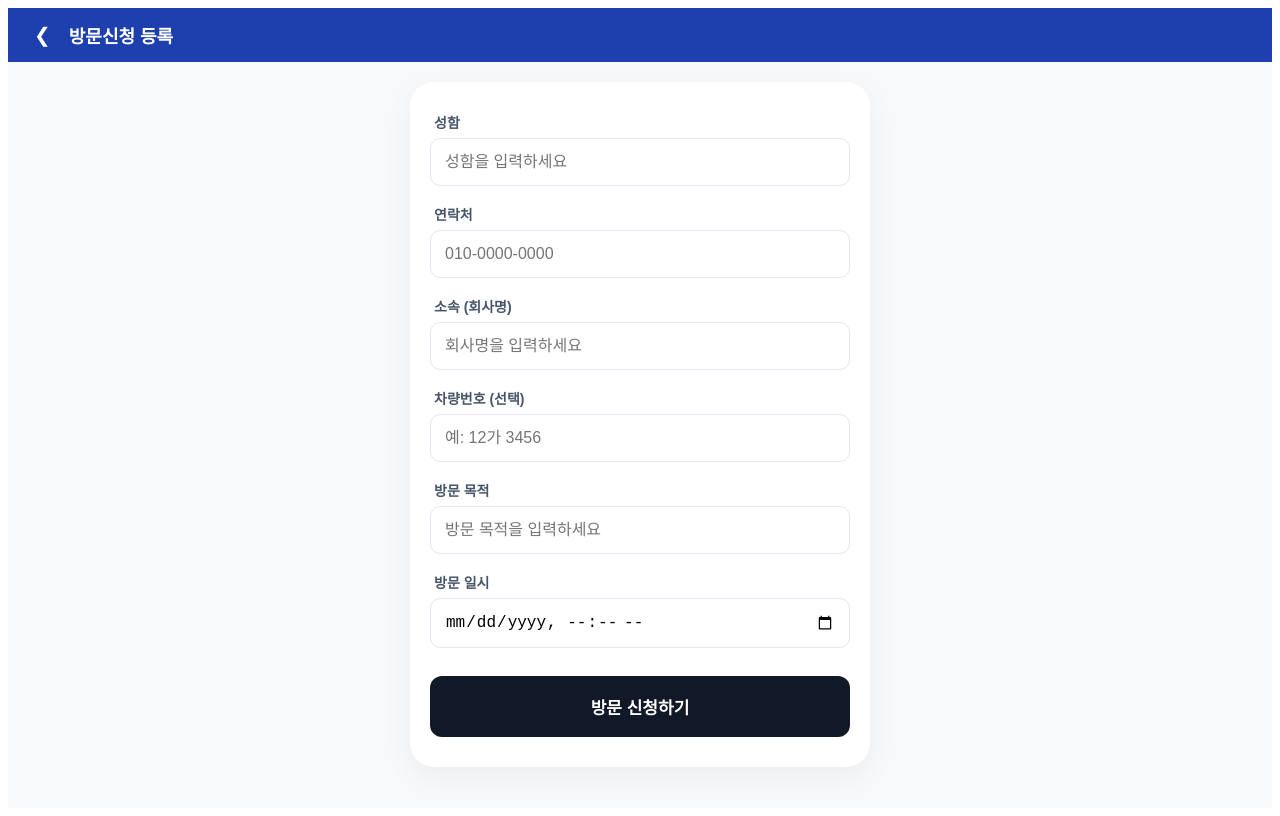
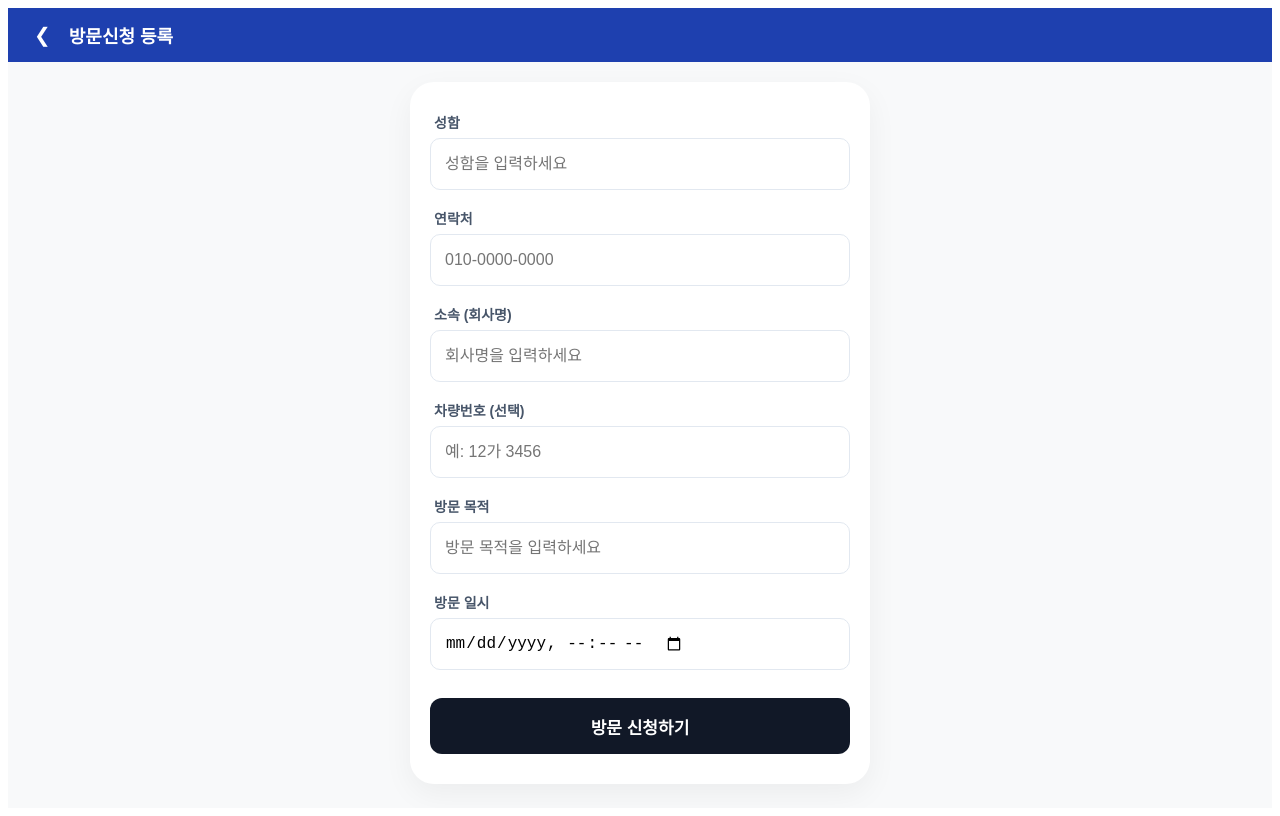
Before and after one commit to JinnyDad/visitor-system, a Next.js app: page /spowervisitor in a window 1280 px wide. Built offline with nearby package versions, Linux system fonts and the light colour scheme.

Commit message:
style: unify input heights and fix datetime-local styling

```diff
--- a/app/spowervisitor/page.js
+++ b/app/spowervisitor/page.js
@@ -32,18 +32,23 @@ export default function VisitorPage() {
     setLoading(false);
   }
 
-  // 박스 모델 설정: 패딩이 너비를 초과하지 않도록 보정
+  // 모든 입력창의 높이와 스타일을 통일하는 핵심 스타일
   const inputStyle = {
     width: "100%",
-    padding: "14px",
+    height: "52px", // 높이를 명시적으로 고정
+    padding: "0 14px", // 위아래 패딩 대신 높이와 정렬로 조절
     borderRadius: "10px",
     border: "1px solid #e2e8f0",
     marginTop: "6px",
     marginBottom: "18px",
     fontSize: "16px",
-    boxSizing: "border-box", // 이 설정이 있어야 오른쪽이 안 잘립니다.
-    display: "block",
-    WebkitAppearance: "none" // 모바일 브라우저 기본 스타일 방지
+    boxSizing: "border-box",
+    display: "flex",
+    alignItems: "center",
+    backgroundColor: "white",
+    WebkitAppearance: "none", // iOS 기본 스타일 제거
+    MozAppearance: "none",
+    appearance: "none"
   };
 
   const labelStyle = {
@@ -55,41 +60,14 @@ export default function VisitorPage() {
   };
 
   return (
-    <div style={{
-      minHeight: "100vh",
-      backgroundColor: "#f8f9fa",
-      fontFamily: "'Pretendard', sans-serif",
-      width: "100%",
-      overflowX: "hidden" // 가로 스크롤 방지
-    }}>
-      <header style={{
-        backgroundColor: "#1e40af",
-        color: "white",
-        padding: "14px 20px",
-        display: "flex",
-        alignItems: "center",
-        width: "100%",
-        boxSizing: "border-box"
-      }}>
+    <div style={{ minHeight: "100vh", backgroundColor: "#f8f9fa", fontFamily: "'Pretendard', sans-serif", width: "100%", overflowX: "hidden" }}>
+      <header style={{ backgroundColor: "#1e40af", color: "white", padding: "14px 20px", display: "flex", alignItems: "center", width: "100%", boxSizing: "border-box" }}>
         <button onClick={() => router.push("/")} style={{ background: "none", border: "none", color: "white", fontSize: "20px", cursor: "pointer", marginRight: "12px" }}>❮</button>
         <span style={{ fontWeight: "bold", fontSize: "18px" }}>방문신청 등록</span>
       </header>
 
-      <main style={{
-        padding: "20px",
-        maxWidth: "500px",
-        margin: "0 auto",
-        width: "100%",
-        boxSizing: "border-box"
-      }}>
-        <div style={{
-          backgroundColor: "white",
-          borderRadius: "24px",
-          padding: "30px 20px",
-          boxShadow: "0 10px 30px rgba(0,0,0,0.05)",
-          width: "100%",
-          boxSizing: "border-box"
-        }}>
+      <main style={{ padding: "20px", maxWidth: "500px", margin: "0 auto", width: "100%", boxSizing: "border-box" }}>
+        <div style={{ backgroundColor: "white", borderRadius: "24px", padding: "30px 20px", boxShadow: "0 10px 30px rgba(0,0,0,0.05)", width: "100%", boxSizing: "border-box" }}>
           <form onSubmit={handleSubmit} style={{ width: "100%" }}>
             <label style={labelStyle}>성함</label>
             <input type="text" name="name" required style={inputStyle} placeholder="성함을 입력하세요" />
@@ -107,12 +85,17 @@ export default function VisitorPage() {
             <input type="text" name="purpose" required style={inputStyle} placeholder="방문 목적을 입력하세요" />
 
             <label style={labelStyle}>방문 일시</label>
-            {/* 날짜 입력창이 모바일에서 삐져나오지 않도록 width: 100% 적용 */}
-            <input type="datetime-local" name="visit_time" required style={inputStyle} />
+            {/* 스타일 통일을 위해 고정 높이 적용 */}
+            <input
+              type="datetime-local"
+              name="visit_time"
+              required
+              style={{ ...inputStyle, lineHeight: "52px" }}
+            />
 
             <button type="submit" disabled={loading} style={{
               width: "100%",
-              padding: "18px",
+              height: "56px", // 버튼도 입력창보다 살짝 크게 고정
               backgroundColor: "#111827",
               color: "white",
               border: "none",
```
